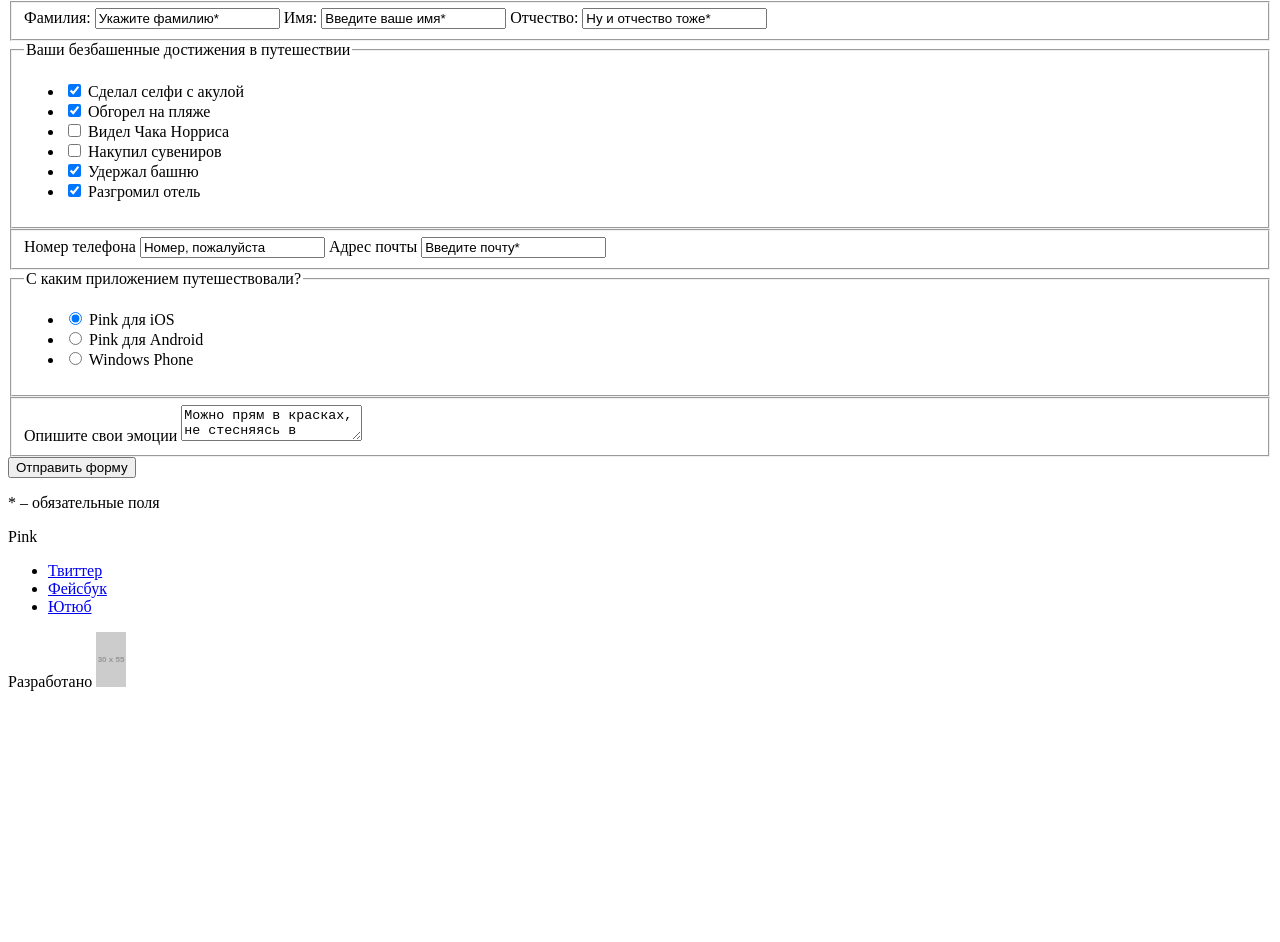
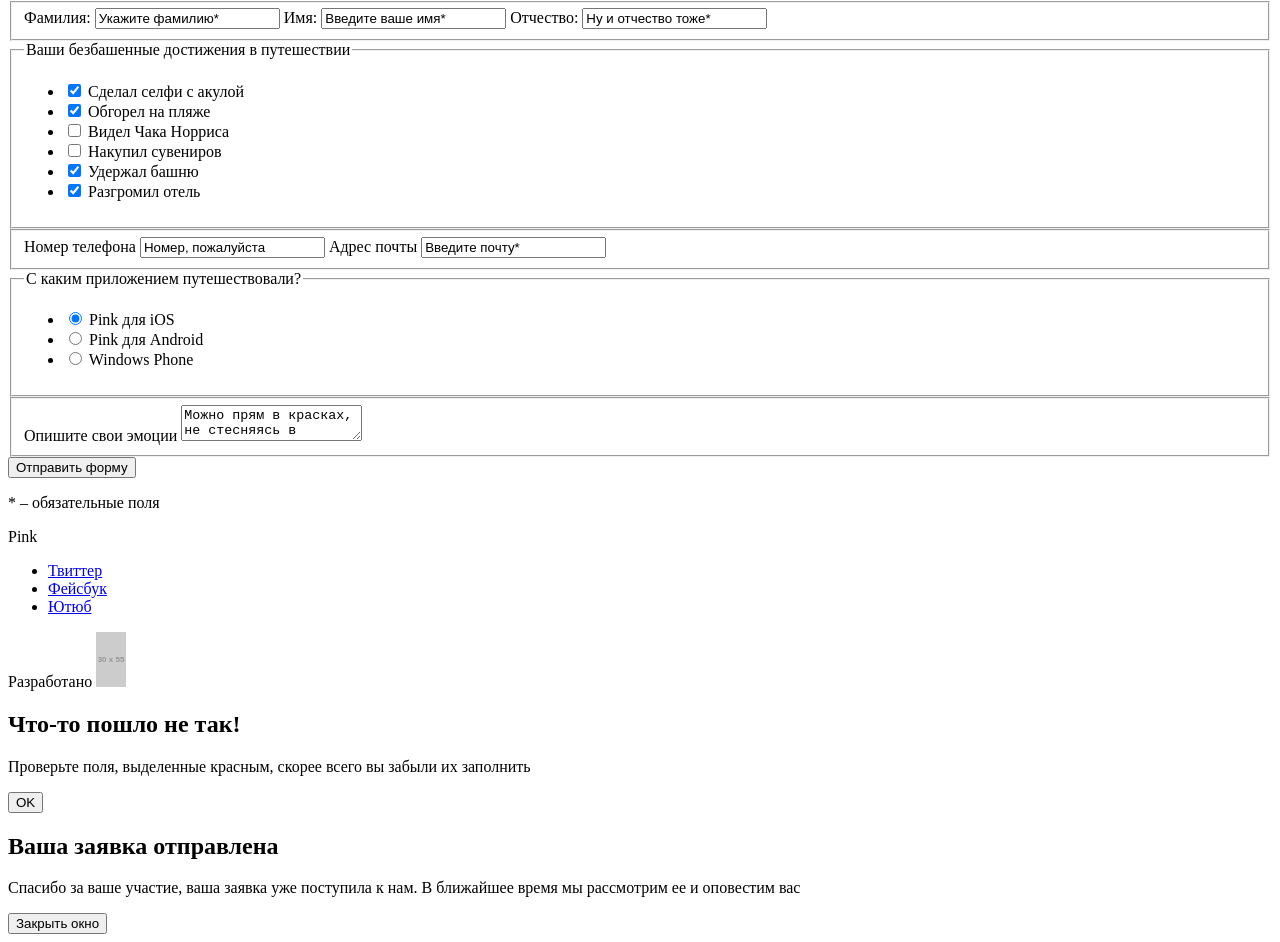
Before and after one commit to tanyaap/169277-pink, a website: page source/form.html in a window 1280 px wide. Shown: the part 248-1190 px from the top of the page. Before the commit the page ends 955 px from the top, so only its background shows below. Drawn offline with Linux system fonts and the light colour scheme; placeholder pictures from the web are drawn by us.

Commit message:
Методичная разметка личного проекта. Перенесен блок download, добавлены попапы

```diff
--- a/source/form.html
+++ b/source/form.html
@@ -133,5 +133,16 @@
           </p>
       </div>
     </footer>
+
+    <div class="popup">
+      <h2 class="popup__title">Что-то пошло не так!</h2>
+      <p class="popup__text">Проверьте поля, выделенные красным, скорее всего вы забыли их заполнить</p>
+      <button class="popup__button" type="button">OK</button>
+    </div>
+    <div class="popup">
+      <h2 class="popup__title">Ваша заявка отправлена</h2>
+      <p class="popup__text">Спасибо за ваше участие, ваша заявка уже поступила к нам. В ближайшее время мы рассмотрим ее и оповестим вас</p>
+      <button class="popup__button" type="button">Закрыть окно</button>
+    </div>
   </body>
 </html>
```
Also changed, not shown: source/index.html (+3 -3 lines).
